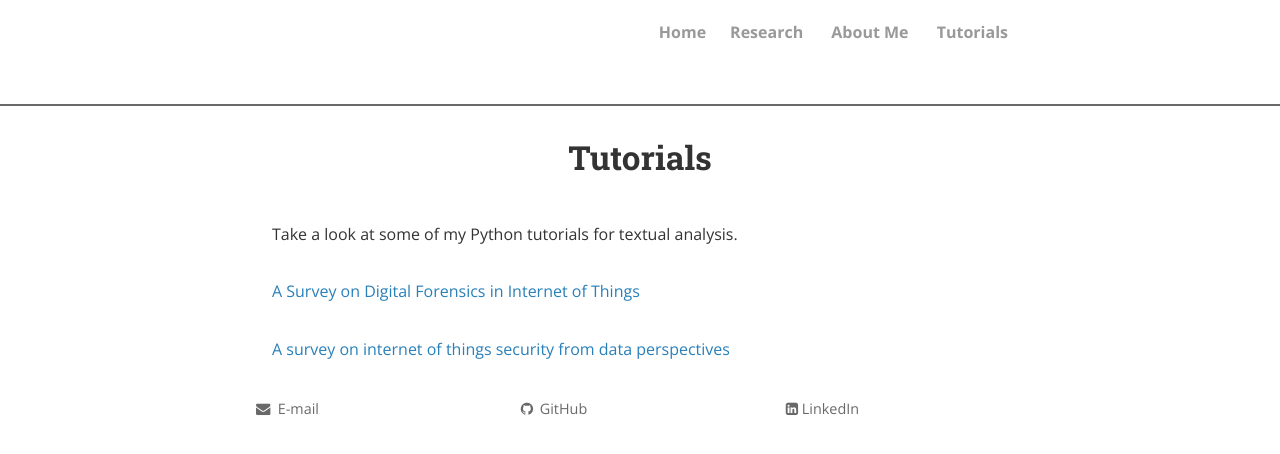
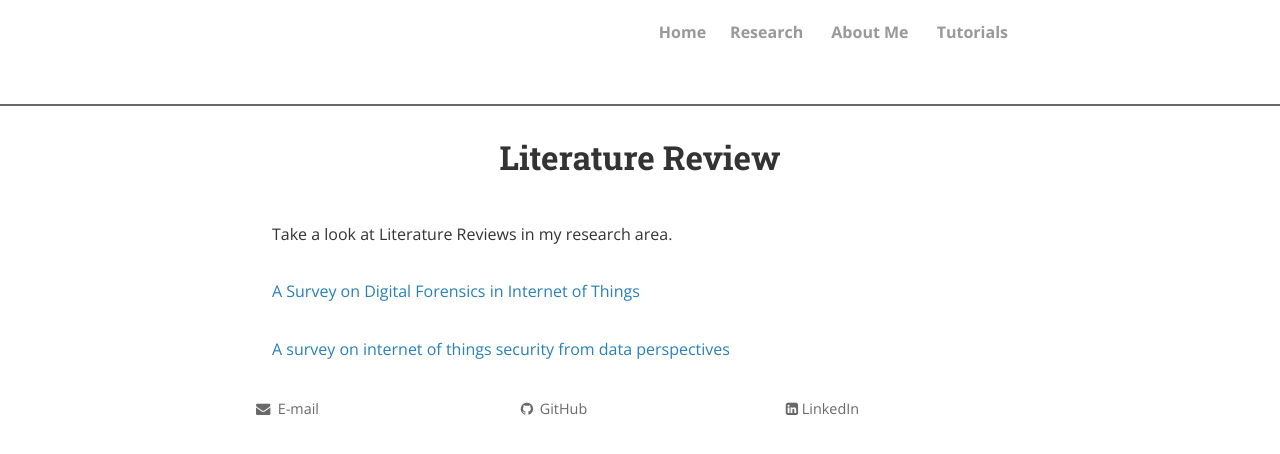
Before and after one commit to jianweihou/jianweihou.github.io, a Jekyll site: the page built from tutorials.html, in a window 1280 px wide. Shown: the top 454 px of the page. Built offline with Jekyll 4.4.1, drawn with Linux system fonts in a browser that asks for light colours; nearby versions of some CDN libraries; comment, search, counter and statistics services are not loaded; a style sheet for code colours, icons or effects is not loaded.

Commit message:
Update tutorials.html

```diff
--- a/tutorials.html
+++ b/tutorials.html
@@ -1,9 +1,9 @@
 ---
 layout: page
-title: Tutorials
-permalink: /tutorials/
+title: Literature Review
+permalink: /literature Review/
 ---
-Take a look at some of my Python tutorials for textual analysis.
+Take a look at Literature Reviews in my research area.
 <br>
 <br>
 <a href="ithub.com/jianweihou/papers/blob/main/A%20Survey%20on%20Digital%20Forensics%20in%20Internet%20of%20Things.pdf" target="_self">A Survey on Digital Forensics in Internet of Things</a><br>
```
